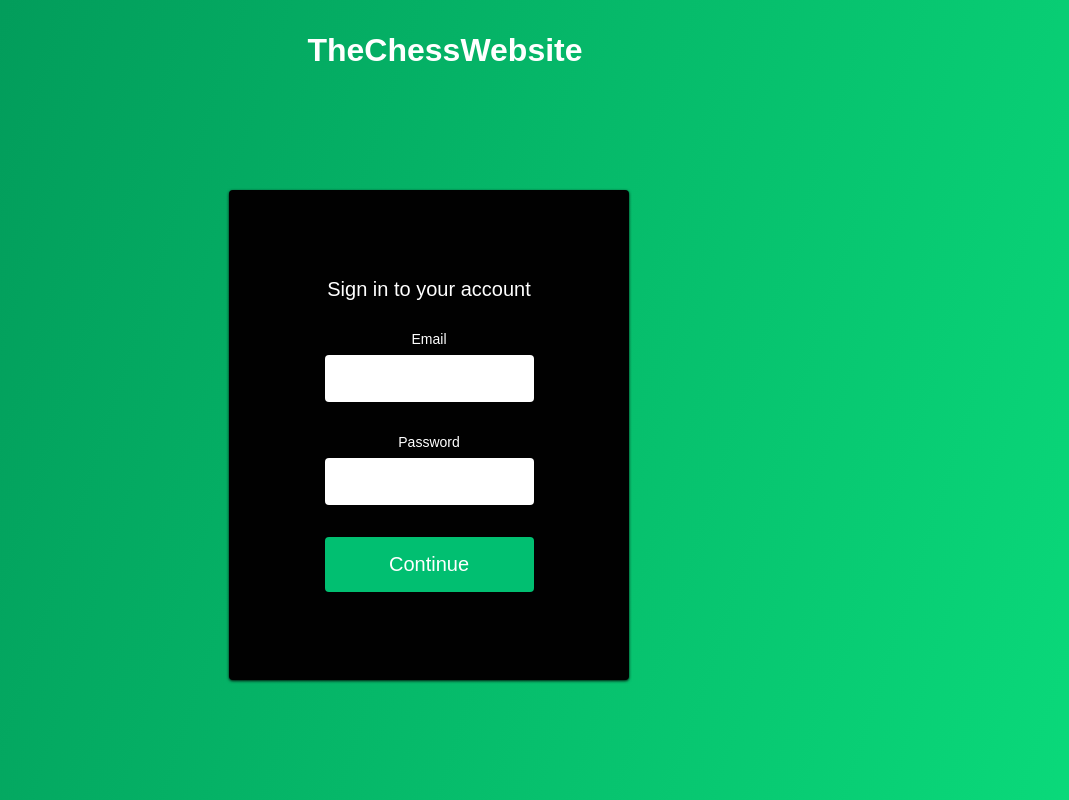
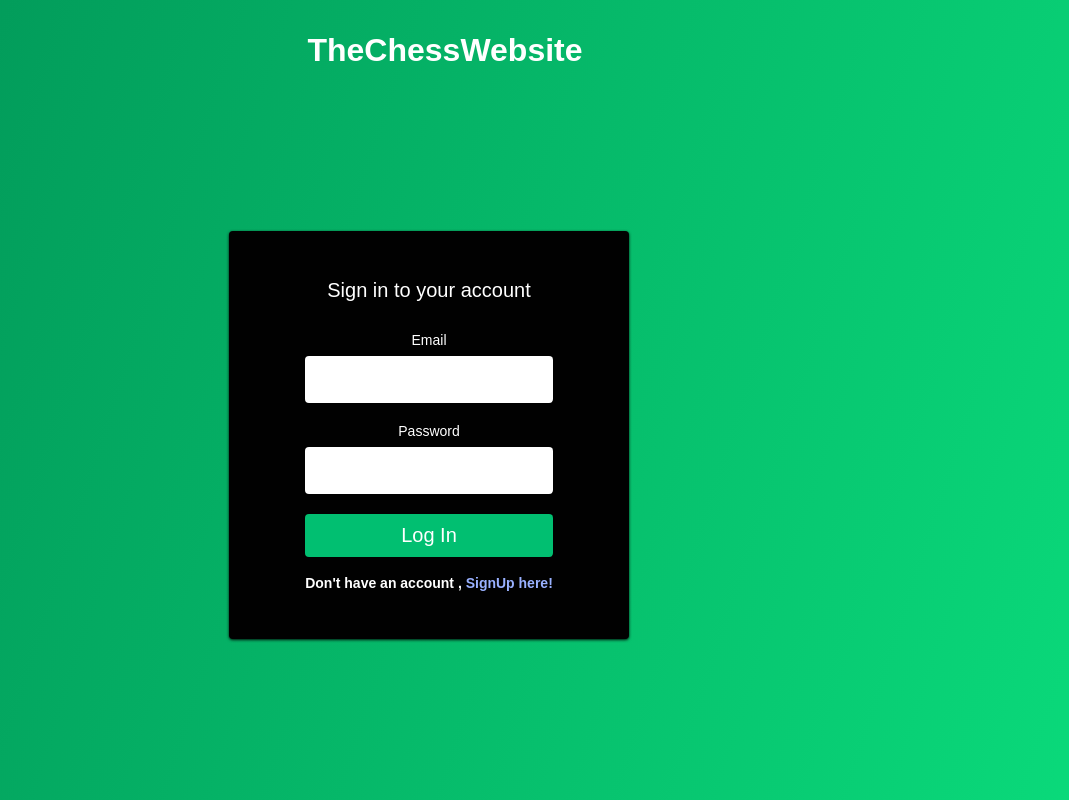
Before and after one commit to Drigger91/TheChessWebsiteReact, a React (Create React App) app: page /signin in a window 1280 px wide. Shown: the whole page, without its empty margins (211-1280 px from the left). Built offline with nearby package versions, Linux system fonts and the light colour scheme; a web font is replaced by a local one.

Commit message:
added singup page

```diff
--- a/src/App.css
+++ b/src/App.css
@@ -120,3 +120,12 @@
     width: 200px
   }
 }
+
+.signupLink{
+  color: rgb(153, 177, 255);
+  text-decoration: none;
+}
+
+.pass{
+  color: rgb(255, 75, 75);
+}
--- a/src/App.js
+++ b/src/App.js
@@ -12,6 +12,7 @@ import Openings from "./content-pages/openings";
 import Accordian from "./components/Accordian";
 import SignIn from "./components/SignIn";
 import Error404 from "./content-pages/error404";
+import SignUp from "./components/SignUp";
 
 function App() {
   useEffect(() => {
@@ -29,6 +30,7 @@ function App() {
           element={<Bootcampinter />}
         ></Route>
         <Route path="/signin" element={<SignIn />}></Route>
+        <Route path="/signup" element={<SignUp/>}></Route>
         <Route path="/openings" element={<Openings />}></Route>
         <Route path="*" element={<Error404/>}></Route>
       </Routes>
--- a/src/components/SignIn/SignInElements.js
+++ b/src/components/SignIn/SignInElements.js
@@ -60,7 +60,7 @@ export const Form = styled.form`
   z-index: 1;
   display: grid;
   margin: 0 auto;
-  padding: 88px 32px;
+  padding: 48px 32px;
   border-radius: 4px;
   box-shadow: 0 1px 3px rgba(0, 0, 0, 0.9);
   @media screen and (max-width: 400px) {
@@ -81,13 +81,13 @@ export const FormLabel = styled.label`
 `;
 export const FormInput = styled.input`
   padding: 16px 16px;
-  margin-bottom: 32px;
+  margin-bottom: 20px;
   border: none;
   border-radius: 4px;
 `;
 export const FormButton = styled.button`
   background: #01bf71;
-  padding: 16px 0;
+  padding: 10px 0;
   border: none;
   border-radius: 4px;
   color: #fff;
@@ -100,3 +100,9 @@ export const Text = styled.span`
   color: #fff;
   font-size: 14px;
 `;
+
+export const SignUpMessage = styled.h2`
+  color : white;
+  font-size : 14px;
+  font-weight : bold;
+`;
--- a/src/components/SignIn/index.js
+++ b/src/components/SignIn/index.js
@@ -1,4 +1,6 @@
 import React from "react";
+import { Link } from "react-router-dom";
+import SignUp from "../SignUp";
 import {
   FormButton,
   FormInput,
@@ -9,6 +11,7 @@ import {
   FormWrap,
   Container,
   Icon,
+  SignUpMessage
 } from "./SignInElements";
 
 const SignIn = () => {
@@ -23,12 +26,14 @@ const SignIn = () => {
             <FormInput type="email" required />
             <FormLabel htmlFor="for">Password</FormLabel>
             <FormInput type="password" required />
-            <FormButton type="submit">Continue</FormButton>
+            <FormButton type="submit">Log In</FormButton>
+            <br/>
+            <SignUpMessage>Don't have an account , <Link className="signupLink" to="/signup" element={<SignUp/>}>SignUp here!</Link></SignUpMessage>
           </Form>
         </FormContent>
       </FormWrap>
     </Container>
   );
-};
+}
 
 export default SignIn;
--- /dev/null
+++ b/src/components/SignUp/index.js
@@ -0,0 +1,52 @@
+import React , {useState} from 'react'
+import { Link } from "react-router-dom";
+import SignIn from "../SignIn";
+import {
+  FormButton,
+  FormInput,
+  Form,
+  FormContent,
+  FormH1,
+  FormLabel,
+  FormWrap,
+  Container,
+  Icon,
+  SignUpMessage
+} from "../SignIn/SignInElements";
+const SignUp = () => {
+    const [User, setUser] = useState({
+        name : '' , age: '', email : '' , password : '',cnfPass : ''
+      })
+      let key,value;
+    const handleInput = (e)=>{
+        key = e.target.name
+        value = e.target.value
+        setUser({...User , [key]:value})
+    }
+  return (
+    <Container>
+    <FormWrap>
+      <Icon to="/">TheChessWebsite</Icon>
+      <FormContent>
+        <Form action="#">
+          <FormH1>Create your account</FormH1>
+          <FormLabel htmlFor="name" >Name</FormLabel>
+          <FormInput type="name" name='name' placeholder='Full name' className='form-control' value={User.name} onChange={handleInput}  id="name" aria-describedby='nameHelp' required/>
+          <FormLabel htmlFor="email" >Email</FormLabel>
+          <FormInput type="email" name='email'className='form-control' value={User.email} onChange={handleInput} placeholder='abc@example.com' id='email' aria-describedby='emailHelp' required />
+          <FormLabel htmlFor="password">Password </FormLabel>
+          <FormInput type="password" name='password' className='form-control' value={User.password} onChange={handleInput} id='password'aria-describedby='passwordHelp' required />
+          <FormLabel htmlFor='cnfPass'>Confirm password</FormLabel>
+          <FormInput type="text" name='cnfPass' className='form-control' value={User.cnfPass} onChange={handleInput}/>
+          {(User.password != User.cnfPass) ? User.cnfPass.length > 0 ? <h6 className='pass'>Passwords don't match </h6> : <h1></h1> : <h1></h1> }  <br/>
+          <FormButton type="submit">Sign Up </FormButton>
+          <br/>
+          <SignUpMessage>Already have an account , <Link className="signupLink" to="/signin" element={<SignIn/>}>Login here!</Link></SignUpMessage>
+        </Form>
+      </FormContent>
+    </FormWrap>
+  </Container>
+  )
+}
+
+export default SignUp
```
